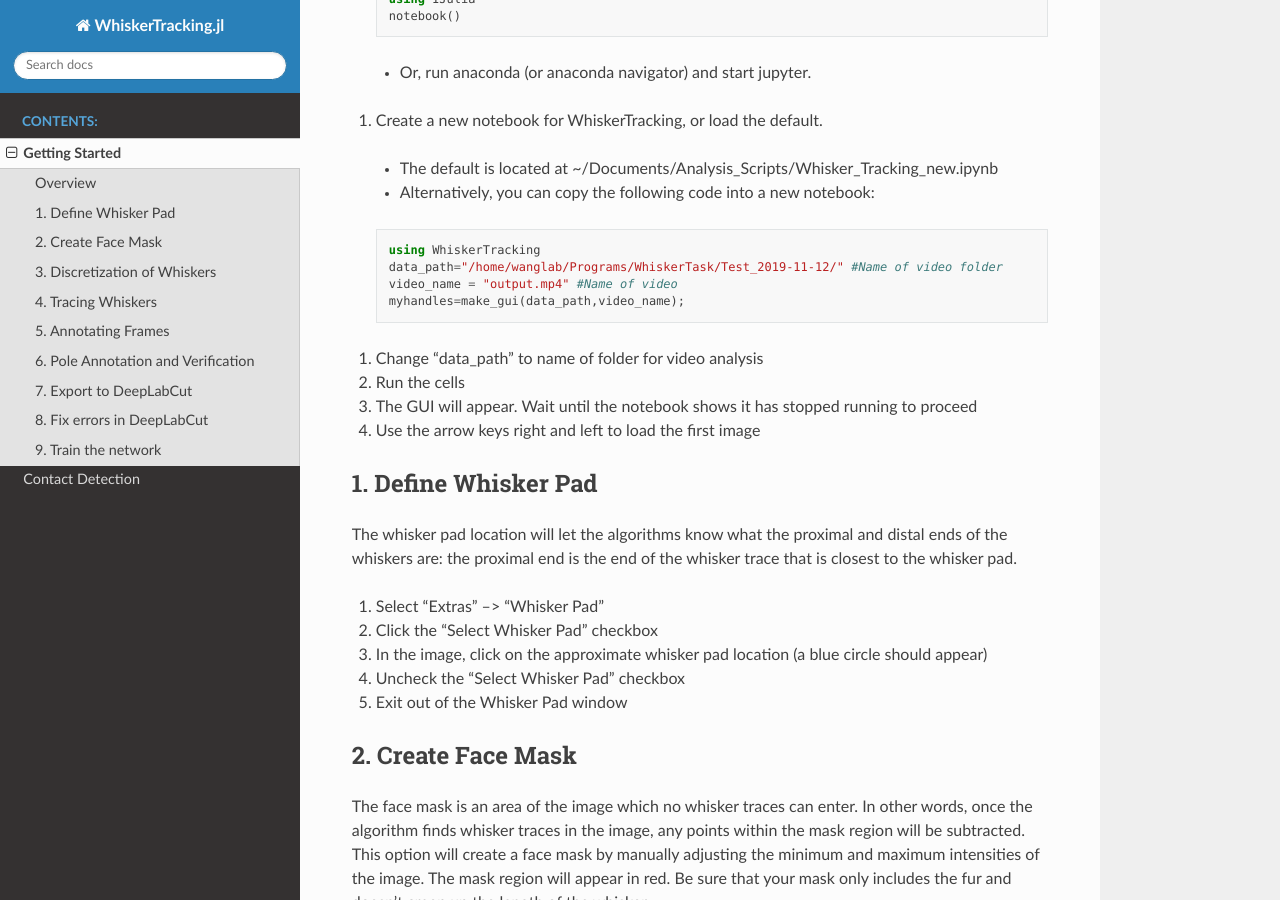
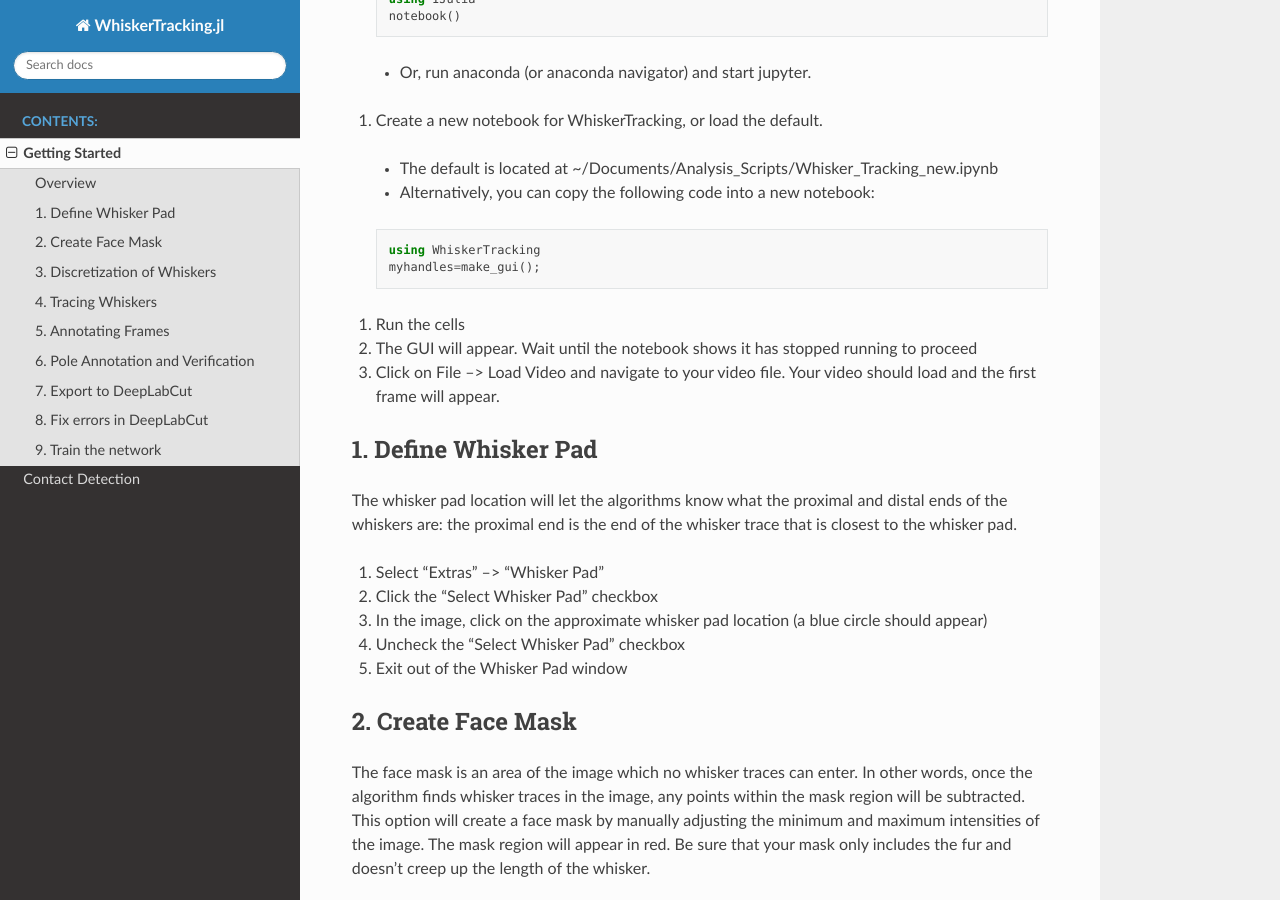
Before and after one commit to paulmthompson/WhiskerTracking.jl, a Sphinx documentation site: the page built from docs/Whisker_Tracking.rst, in a window 1280 px wide and 900 px high, scrolled down 430 px. Built offline with Sphinx 7.4.7 and the Read the Docs theme 2.0.0, drawn with Linux system fonts in a browser that asks for light colours.

Commit message:
update documentation

```diff
--- a/docs/Whisker_Tracking.rst
+++ b/docs/Whisker_Tracking.rst
@@ -27,14 +27,11 @@
   .. code-block:: julia
 
     using WhiskerTracking
-    data_path="/home/wanglab/Programs/WhiskerTask/Test_2019-11-12/" #Name of video folder
-    video_name = "output.mp4" #Name of video
-    myhandles=make_gui(data_path,video_name);
+    myhandles=make_gui();
 
-#. Change "data_path" to name of folder for video analysis
 #. Run the cells
 #. The GUI will appear. Wait until the notebook shows it has stopped running to proceed
-#. Use the arrow keys right and left to load the first image
+#. Click on File --> Load Video and navigate to your video file. Your video should load and the first frame will appear.
 
 **********************
 1. Define Whisker Pad
```
